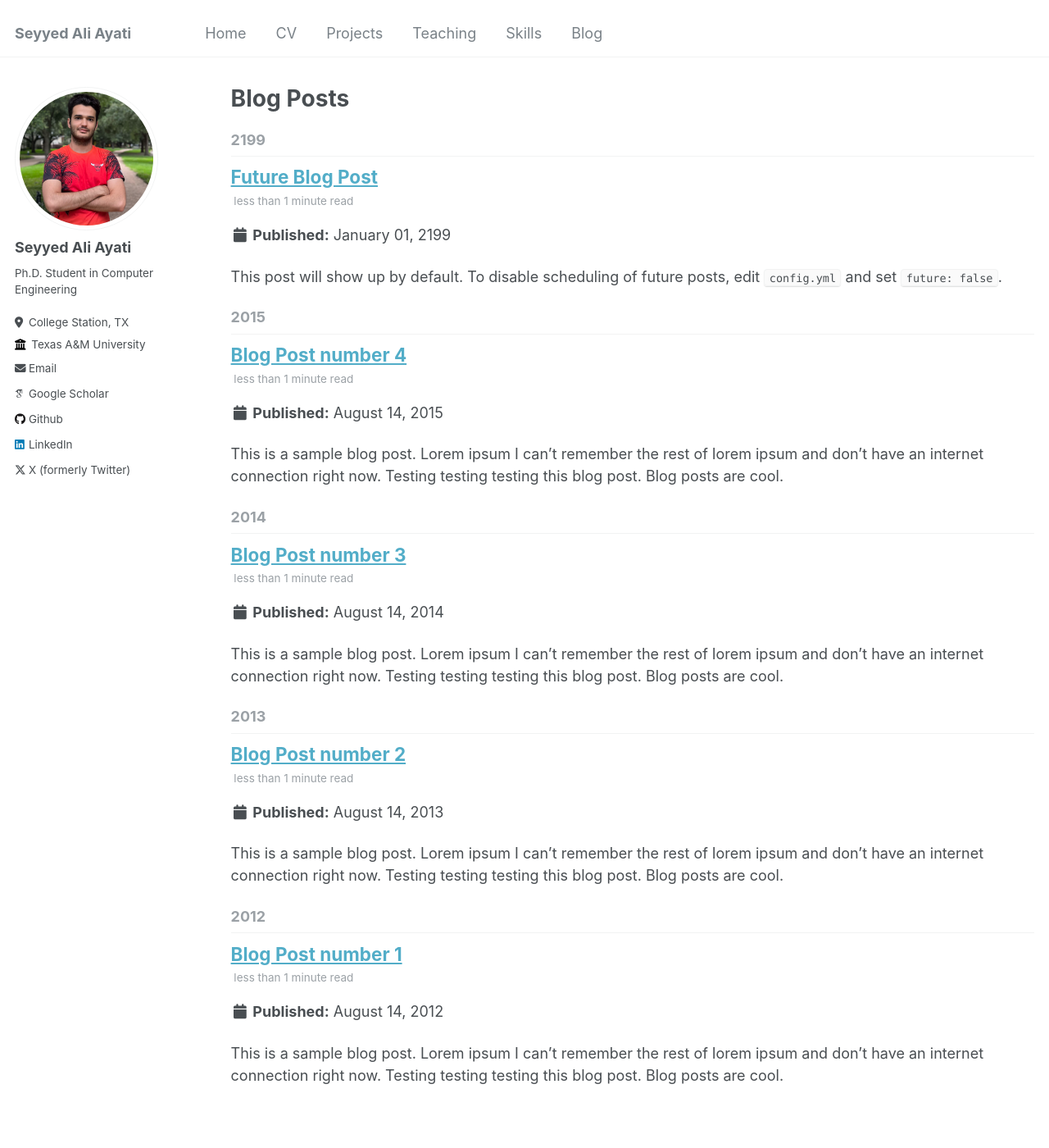
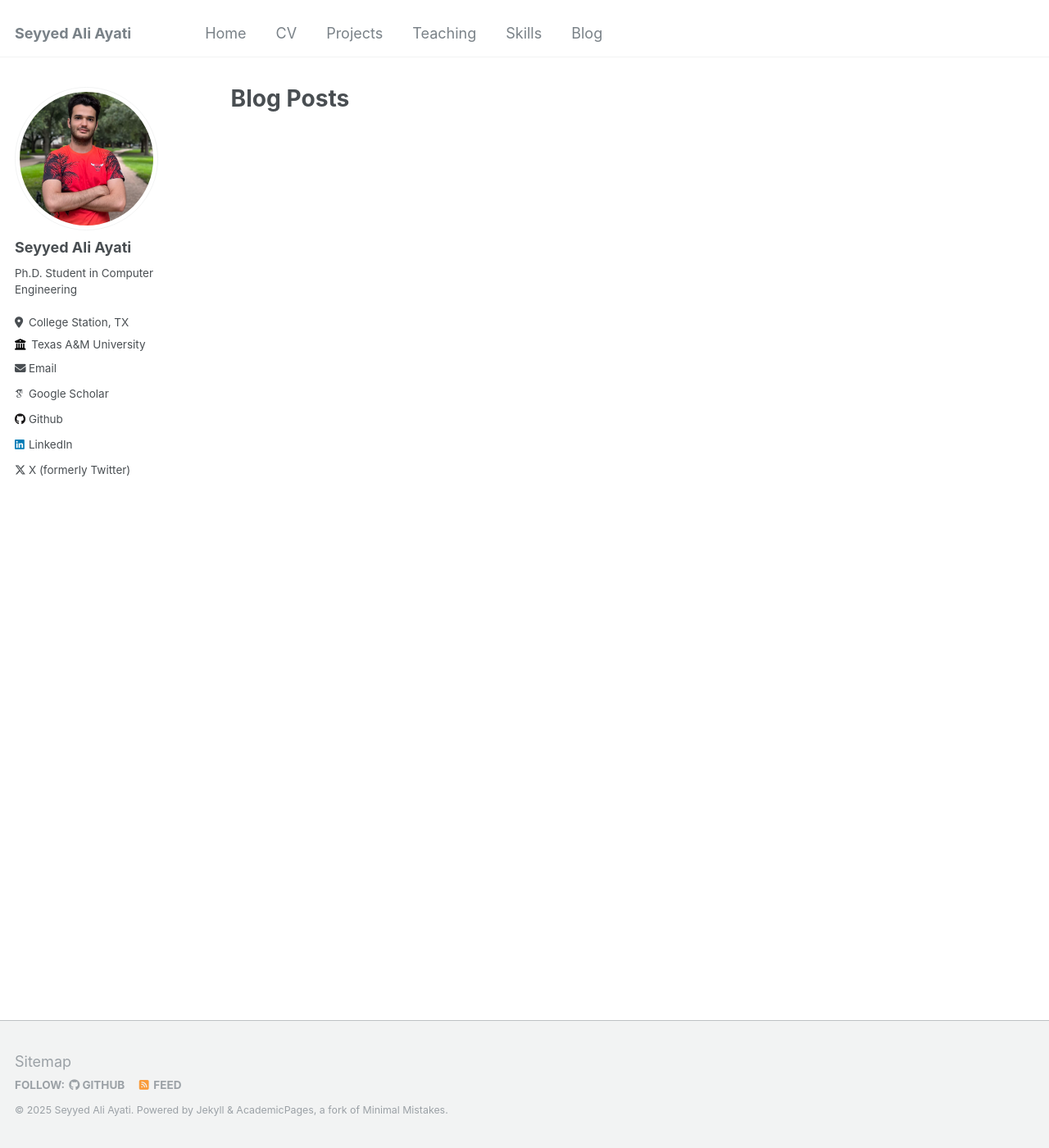
Before and after one commit to seyyedaliayati/seyyedaliayati.github.io, a Jekyll site: the page built from _pages/blog.html, in a window 1280 px wide and 1400 px high. Shown: the whole window at 82% size. Built offline with Jekyll 4.4.1, drawn with Linux system fonts in a browser that asks for light colours; some web fonts are replaced.

Commit message:
refactor: update skills and certifications page, remove outdated blog posts and publications

```diff
--- a/_posts/2012-08-14-blog-post-1.md
+++ /dev/null
@@ -1,20 +0,0 @@
----
-title: 'Blog Post number 1'
-date: 2012-08-14
-permalink: /posts/2012/08/blog-post-1/
-tags:
-  - cool posts
-  - category1
-  - category2
----
-
-This is a sample blog post. Lorem ipsum I can't remember the rest of lorem ipsum and don't have an internet connection right now. Testing testing testing this blog post. Blog posts are cool.
-
-Headings are cool
-======
-
-You can have many headings
-======
-
-Aren't headings cool?
-------
--- a/_posts/2013-08-14-blog-post-2.md
+++ /dev/null
@@ -1,20 +0,0 @@
----
-title: 'Blog Post number 2'
-date: 2013-08-14
-permalink: /posts/2013/08/blog-post-2/
-tags:
-  - cool posts
-  - category1
-  - category2
----
-
-This is a sample blog post. Lorem ipsum I can't remember the rest of lorem ipsum and don't have an internet connection right now. Testing testing testing this blog post. Blog posts are cool.
-
-Headings are cool
-======
-
-You can have many headings
-======
-
-Aren't headings cool?
-------
--- a/_posts/2014-08-14-blog-post-3.md
+++ /dev/null
@@ -1,20 +0,0 @@
----
-title: 'Blog Post number 3'
-date: 2014-08-14
-permalink: /posts/2014/08/blog-post-3/
-tags:
-  - cool posts
-  - category1
-  - category2
----
-
-This is a sample blog post. Lorem ipsum I can't remember the rest of lorem ipsum and don't have an internet connection right now. Testing testing testing this blog post. Blog posts are cool.
-
-Headings are cool
-======
-
-You can have many headings
-======
-
-Aren't headings cool?
-------
--- a/_posts/2199-01-01-future-post.md
+++ /dev/null
@@ -1,11 +0,0 @@
----
-title: 'Future Blog Post'
-date: 2199-01-01
-permalink: /posts/2012/08/blog-post-4/
-tags:
-  - cool posts
-  - category1
-  - category2
----
-
-This post will show up by default. To disable scheduling of future posts, edit `config.yml` and set `future: false`.
```
Also changed, not shown: _pages/certifications.md (+4 -2 lines), _posts/2015-08-14-blog-post-4.md (deleted, +0 -20 lines), _publications/2009-10-01-paper-title-number-1.md (deleted, +0 -13 lines), _publications/2010-10-01-paper-title-number-2.md (deleted, +0 -13 lines), _publications/2015-10-01-paper-title-number-3.md (deleted, +0 -13 lines), _publications/2024-02-17-paper-title-number-4.md (deleted, +0 -12 lines).
